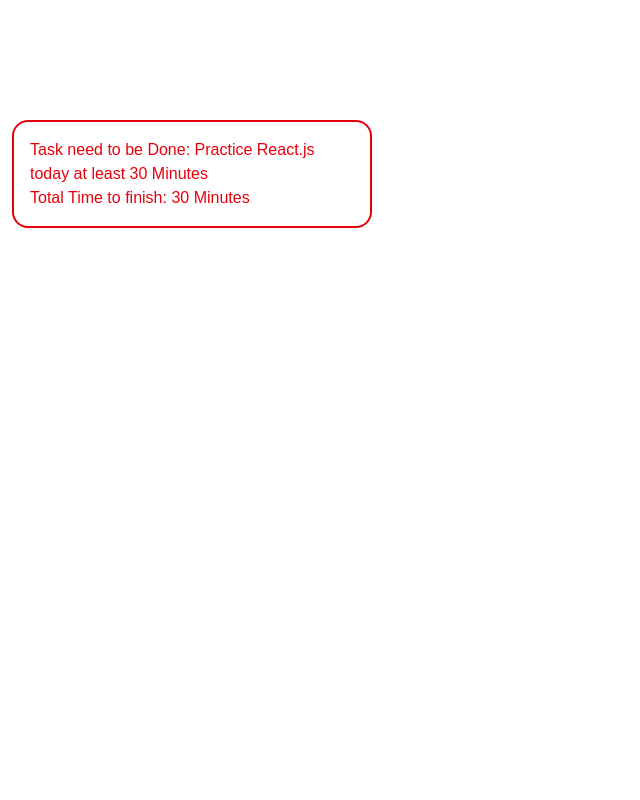
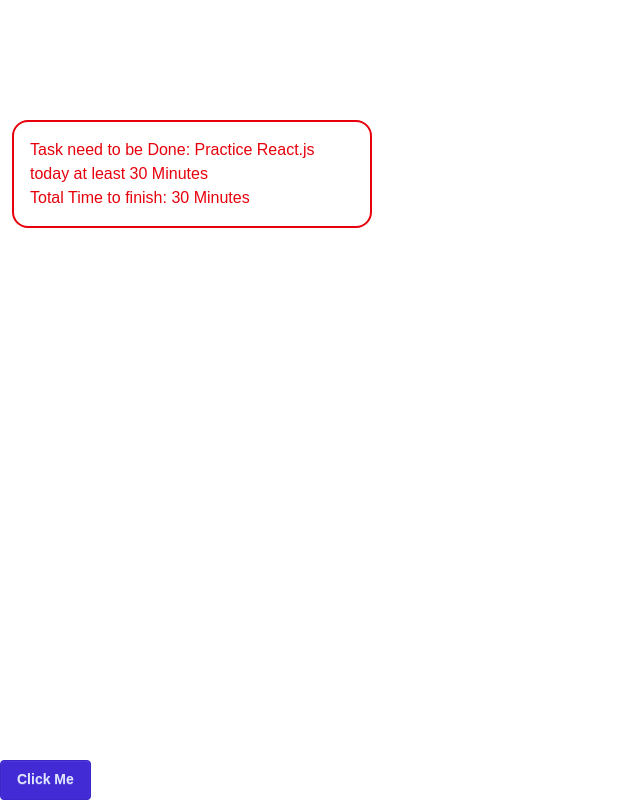
Before and after one commit to Aminulislam98/React-Module, a React (Vite) app: page / in a window 1280 px wide. Shown: the part 663-1463 px from the top of the page, without its empty margins (0-640 px from the left). Before the commit the page ends 1423 px from the top, so only its background shows below. Built offline with nearby package versions, Linux system fonts and the light colour scheme.

Commit message:
practicing making event handler by using react

```diff
--- a/src/App.jsx
+++ b/src/App.jsx
@@ -4,6 +4,7 @@
 import Conditional from "./Hero-section/Conditional";
 import ActorDetails from "./Hero-section/ActorDetails";
 import Developers from "./Hero-section/Developers";
+import FuncationP from "./Hero-section/FuncationP";
 
 function App() {
   return (
@@ -33,6 +34,7 @@
       />
       <ActorDetails />
       <Developers />
+      <FuncationP />
     </>
   );
 }
--- /dev/null
+++ b/src/Hero-section/FuncationP.jsx
@@ -0,0 +1,16 @@
+import React from "react";
+
+const FuncationP = () => {
+  function clickedMe() {
+    console.log("Clicked me ");
+  }
+  return (
+    <div>
+      <button className="btn btn-primary" onClick={clickedMe}>
+        Click Me
+      </button>
+    </div>
+  );
+};
+
+export default FuncationP;
```
